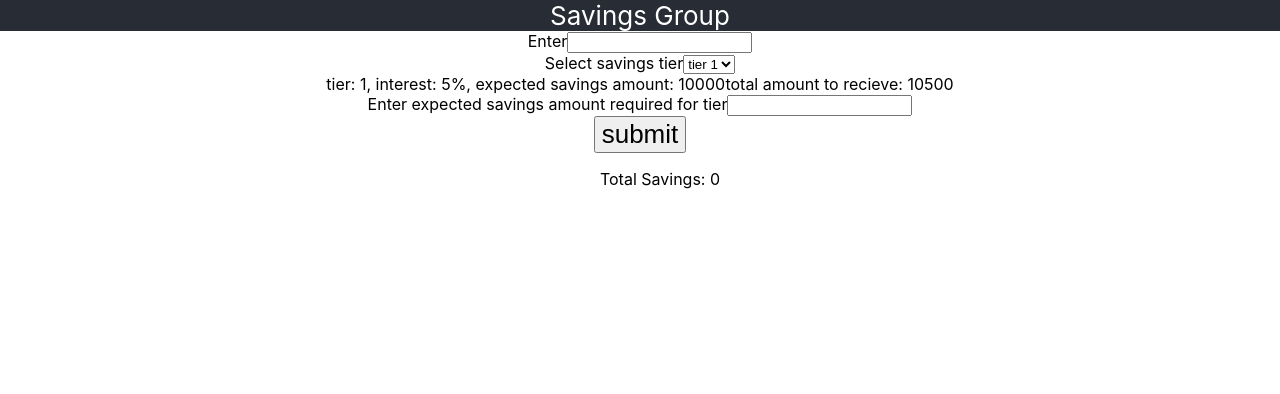
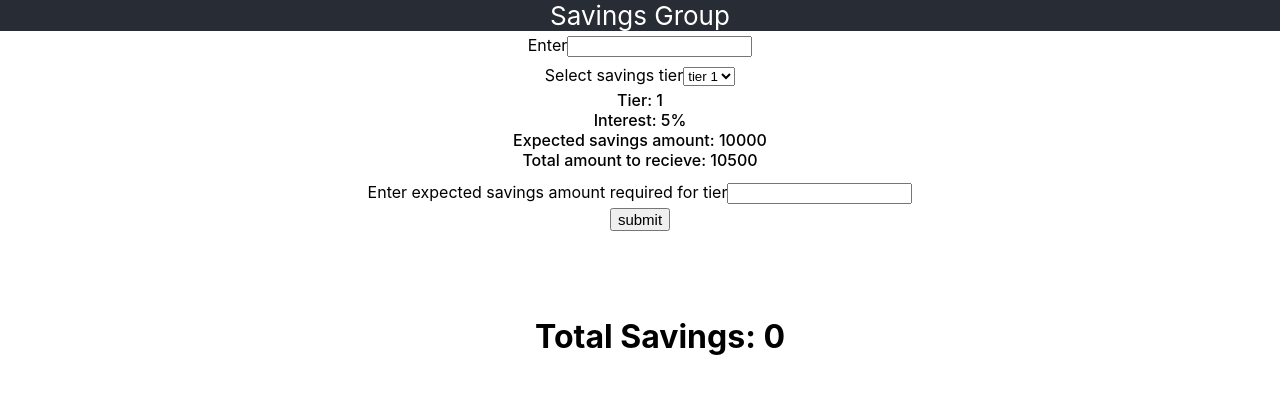
Before and after one commit to literallymarvellous/web3bridge, a React (Vite) app: page / in a window 1280 px wide. Shown: the top 394 px of the page. Built offline with nearby package versions, Linux system fonts and the light colour scheme.

Commit message:
added styles

```diff
--- a/src/App.css
+++ b/src/App.css
@@ -37,9 +37,53 @@
 }
 
 button {
-  font-size: calc(10px + 2vmin);
+  font-size: 15px;
+}
+
+form div {
+  padding-block: 4px;
+}
+
+.tier-info {
+  display: flex;
+  flex-direction: column;
+  align-items: center;
+}
+
+.tier-info span {
+  display: block;
+  font-weight: 500;
 }
 
 ul {
+  padding-top: 50px;
   list-style: none;
+  width: 60%;
+  margin: 0 auto;
 }
+
+li {
+  display: flex;
+  justify-content: space-around;
+  align-items: center;
+  gap: 16px;
+  font-weight: 500;
+  padding-block: 16px;
+}
+
+.display-info {
+  display: flex;
+  align-items: center;
+  justify-content: center;
+  gap: 16px;
+}
+
+.display-info span {
+  display: inline-block;
+}
+
+.total {
+  padding-top: 36px;
+  font-size: 2rem;
+  font-weight: bold;
+}
--- a/src/App.jsx
+++ b/src/App.jsx
@@ -116,12 +116,15 @@ function App() {
               <option value="2">tier 2</option>
               <option value="3">tier 3</option>
             </select>
-            <div>
-              tier: {tierInfo.tier}, interest: {tierInfo.interest}%, expected
-              savings amount: {tierInfo.amount}
-              total amount to recieve:{" "}
-              {(Number(tierInfo.amount) * Number(tierInfo.interest)) / 100 +
-                Number(tierInfo.amount)}
+            <div className="tier-info">
+              <span>Tier: {tierInfo.tier}</span>
+              <span>Interest: {tierInfo.interest}%</span>
+              <span>Expected savings amount: {tierInfo.amount}</span>
+              <span>
+                Total amount to recieve:{" "}
+                {(Number(tierInfo.amount) * Number(tierInfo.interest)) / 100 +
+                  Number(tierInfo.amount)}
+              </span>
             </div>
           </div>
 
@@ -143,10 +146,17 @@ function App() {
           <ul>
             {savings.map((saving) => (
               <li key={saving.name}>
-                <div>
+                <div className="display-info">
                   <span>Name: {saving.name}</span>
                   <span>Tier: {saving.tier}</span>
-                  <span>Amount: {saving.amount}</span>
+                  <span>Saved: {saving.amount}</span>
+                  <span>
+                    Recieving:{" "}
+                    {(Number(tiers[saving.tier].amount) *
+                      Number(tiers[saving.tier].interest)) /
+                      100 +
+                      Number(tiers[saving.tier].amount)}
+                  </span>
                   {/* <span>Date Saved: {saving.date}</span>
                   <span>Withdrawal date: {saving.withdrawDate}</span> */}
                 </div>
@@ -156,7 +166,7 @@ function App() {
               </li>
             ))}
 
-            <div>Total Savings: {totalSavings}</div>
+            <div className="total">Total Savings: {totalSavings}</div>
           </ul>
         </div>
       </main>
```
